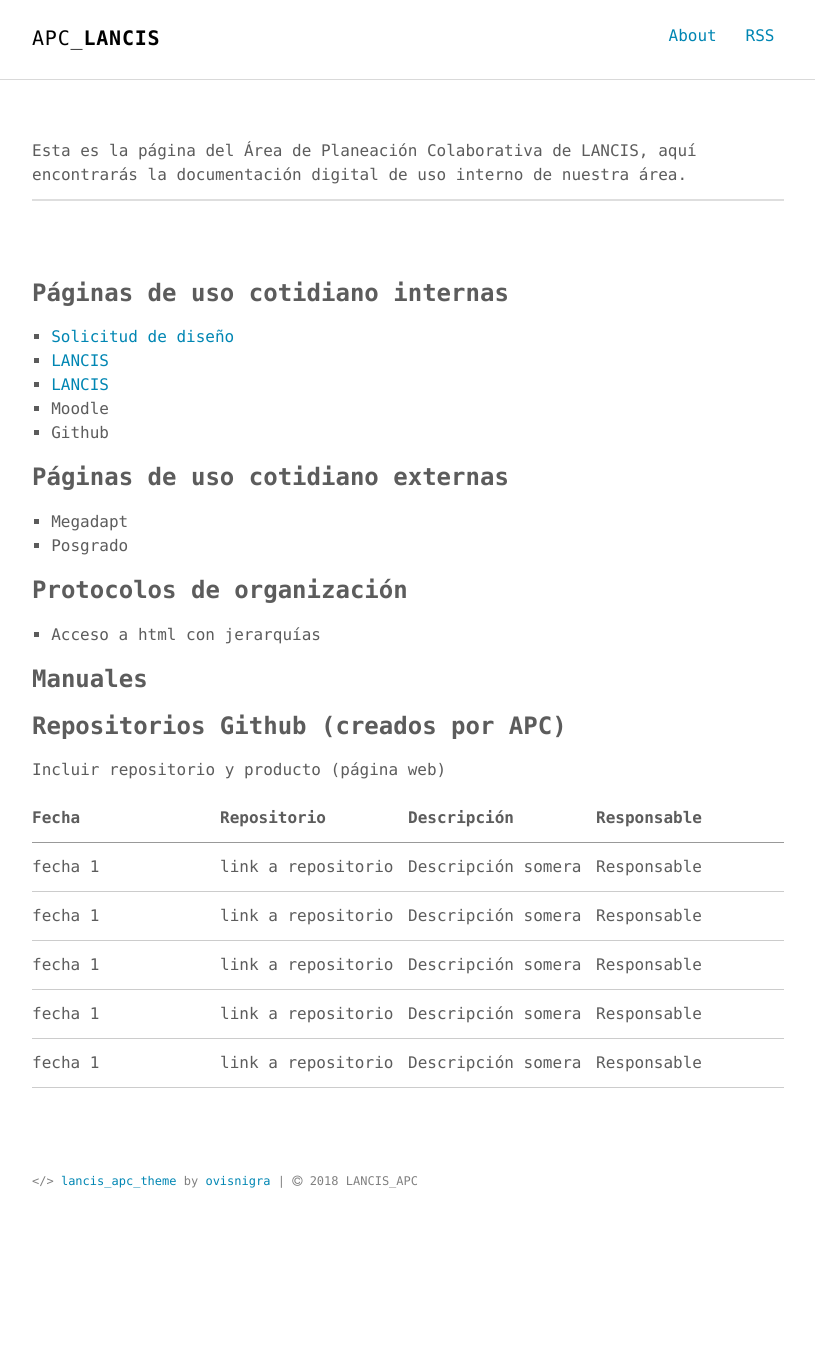
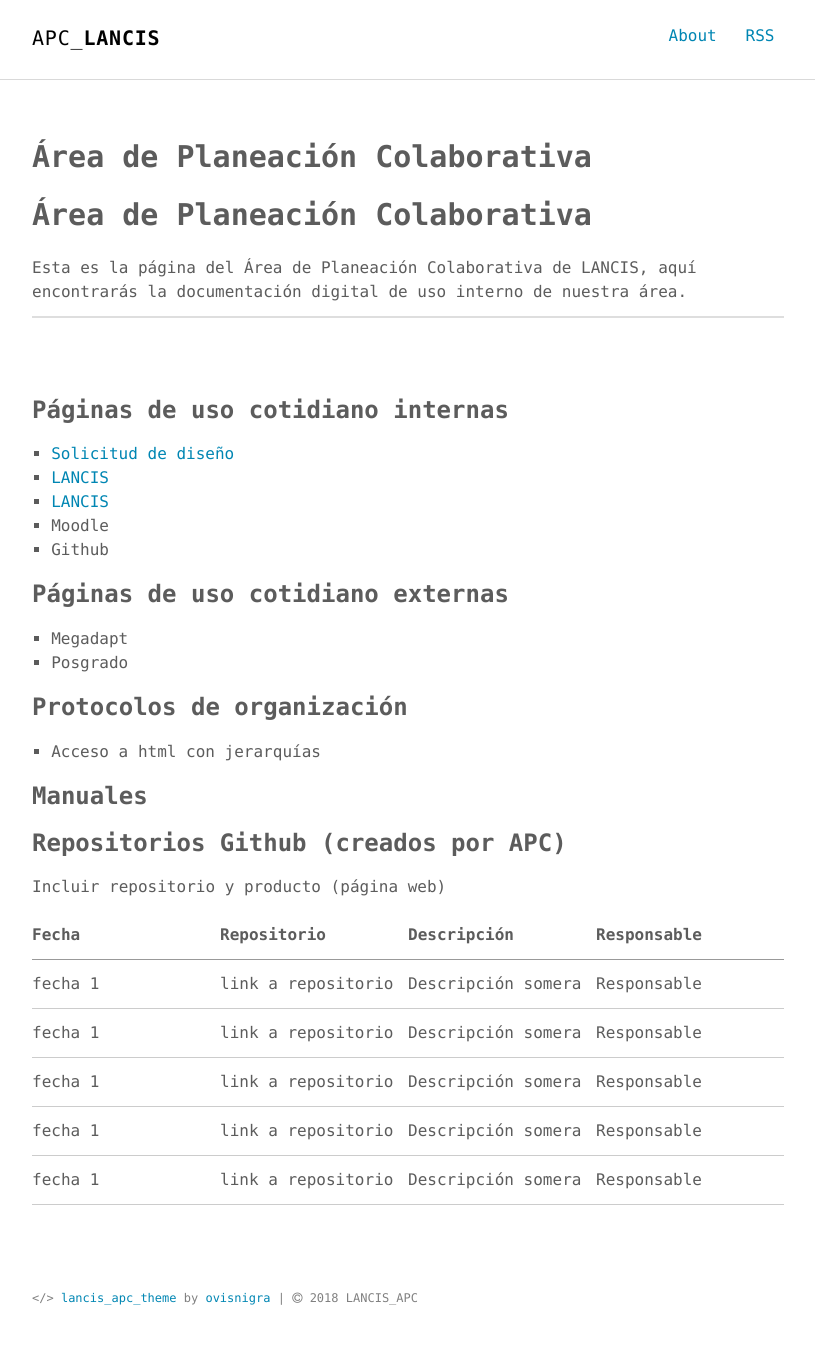
Before and after one commit to lancis-apc/web_apc_v0, a Jekyll site: the page built from index.md, in a window 1280 px wide. Shown: the whole page, without its empty margins (232-1047 px from the left). Built offline with Jekyll 4.4.1, drawn with Linux system fonts in a browser that asks for light colours; our own code applies the rules of GitHub Pages for plain Markdown files; before the commit the page ends 1238 px from its top, so only the background shows below that.

Commit message:
corrección

```diff
--- a/index.md
+++ b/index.md
@@ -3,6 +3,8 @@ layout: page
 Title: "Área de Planeación Colaborativa"
 ---
 
+
+# Área de Planeación Colaborativa
 
 Esta es la página del Área de Planeación Colaborativa de LANCIS, aquí encontrarás la documentación digital de uso interno de nuestra área.
 
```
